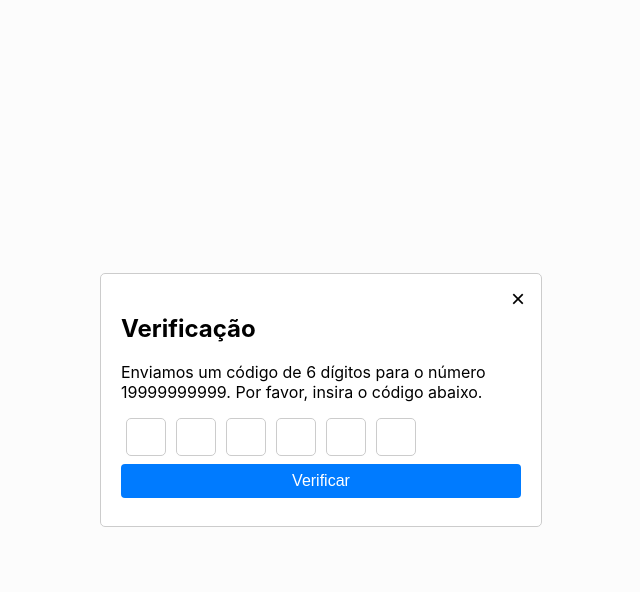
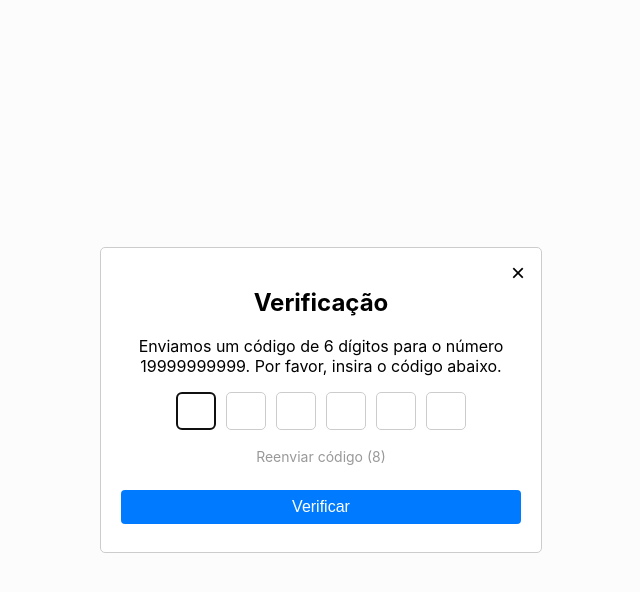
Before and after one commit to talesperes/TCC-FHO, a React (Create React App) app: page / in a window 1280 px wide. Both pictures are taken after typing "Sample" into the empty fields and a click on the button "Acessar". Shown: the top 592 px of the page, without its empty margins (319-959 px from the left). Built offline with nearby package versions, Linux system fonts and the light colour scheme.

Commit message:
Update LoginPage.js

```diff
--- a/src/LoginPage.js
+++ b/src/LoginPage.js
@@ -1,4 +1,4 @@
-import React, { useState } from "react";
+import React, { useState, useRef, useEffect } from "react";
 import styled from "styled-components";
 import Modal from "react-modal";
 import { useNavigate } from "react-router-dom";
@@ -148,15 +148,38 @@ const CloseButton = styled.button`
   cursor: pointer;
 `;
 
+const DigitInputContainer = styled.div`
+  display: flex;
+  justify-content: center;
+  align-items: center;
+`;
+
+const Title = styled.h2`
+  text-align: center;
+`;
+
+const Text = styled.p`
+  text-align: center;
+`;
+
+const ResendLink = styled.a`
+  color: #007bff;
+  cursor: pointer;
+  text-decoration: none;
+  font-size: 14px;
+`;
+
 const LoginPage = () => {
   const navigate = useNavigate();
   const cellphone = "19999999999";
+  const [timeRemaining, setTimeRemaining] = useState(10);
   const [cpf, setCpf] = useState("");
   const [modalOpacity, setModalOpacity] = useState(0);
   const [isLoading, setIsLoading] = useState(false);
   const [verificationCodeDigits, setVerificationCodeDigits] = useState(
     Array(6).fill("")
   );
+  const firstDigitInputRef = useRef(null);
 
   const [modalIsOpen, setModalIsOpen] = useState(false);
 
@@ -224,6 +247,25 @@ const LoginPage = () => {
     setModalIsOpen(true); // Abre o modal após o envio do formulário
   };
 
+  const focusFirstInput = () => {
+    firstDigitInputRef.current?.focus();
+  };
+
+  const resetVerificationCodeDigits = () => {
+    setVerificationCodeDigits(Array(6).fill(""));
+  };
+
+  useEffect(() => {
+    if (modalIsOpen && timeRemaining > 0) {
+      const timer = setTimeout(() => {
+        setTimeRemaining(timeRemaining - 1);
+      }, 1000);
+      return () => clearTimeout(timer);
+    } else if (!modalIsOpen) {
+      setTimeRemaining(10);
+    }
+  }, [modalIsOpen, timeRemaining]);
+
   return (
     <Container>
       <LoginForm onSubmit={handleSubmit}>
@@ -243,18 +285,26 @@ const LoginPage = () => {
           ...customModalStyles,
           content: { ...customModalStyles.content, opacity: modalOpacity }, // Adicione a opacidade aqui
         }}
-        onAfterOpen={() => setModalOpacity(1)}
-        onAfterClose={() => setModalOpacity(0)}
+        onAfterOpen={() => {
+          setModalOpacity(1);
+          focusFirstInput();
+        }}
+        onAfterClose={() => {
+          setModalOpacity(0);
+          resetVerificationCodeDigits();
+        }}
       >
         <CloseButton onClick={requestCloseModal}>&times;</CloseButton>
-        <h2>Verificação</h2>
-        <p>
+        <Title>Verificação</Title>
+        <Text>
           Enviamos um código de 6 dígitos para o número {cellphone}. Por favor,
           insira o código abaixo.
-        </p>
+        </Text>
         <form onSubmit={handleVerificationCodeSubmit}>
+          <DigitInputContainer>
             {verificationCodeDigits.map((digit, index) => (
               <DigitInput
+                ref={index === 0 ? firstDigitInputRef : null}
                 key={index}
                 id={`digit-${index}`} // Adicione esta linha
                 type="tel"
@@ -263,6 +313,22 @@ const LoginPage = () => {
                 onChange={(e) => handleDigitInputChange(e.target.value, index)}
               />
             ))}
+          </DigitInputContainer>
+          <p style={{ textAlign: "center" }}>
+            {timeRemaining > 0 ? (
+              <span style={{ fontSize: "14px", color: "#999" }}>
+                {`Reenviar código (${timeRemaining})`}
+              </span>
+            ) : (
+              <ResendLink
+                onClick={() => {
+                  setTimeRemaining(10);
+                }}
+              >
+                Reenviar código
+              </ResendLink>
+            )}
+          </p>
           <Button type="submit">Verificar</Button>
         </form>
       </Modal>
```
Lines whose indentation alone changed are shown as unchanged.
